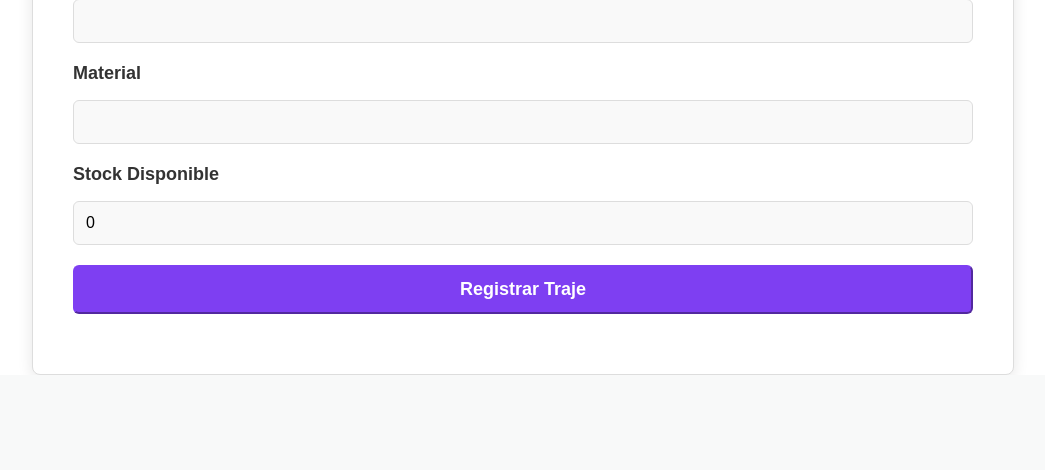
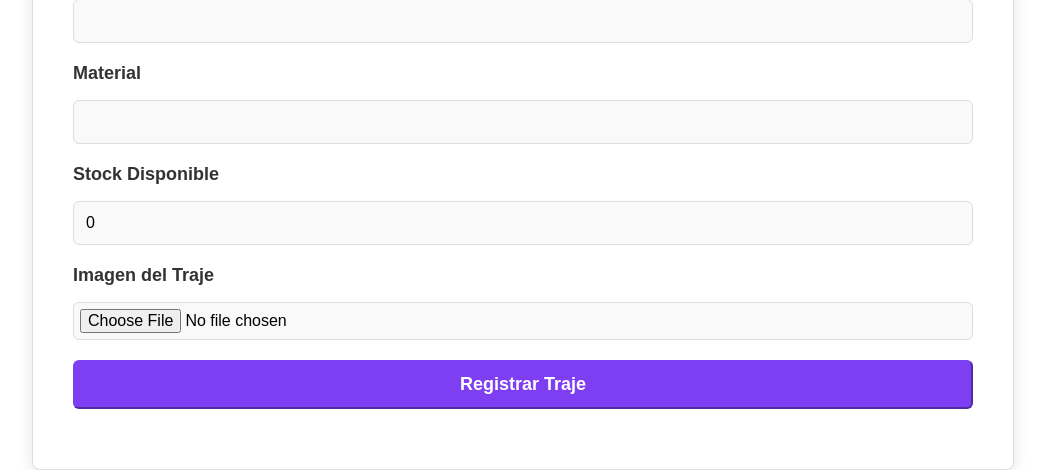
Before and after one commit to Dante1128/Trajes-Folkloricos-3d, a Django app: page /registrar_traje/ in a window 1280 px wide. Shown: the part 1024-1494 px from the top of the page, without its empty margins (117-1162 px from the left). Before the commit the page ends 1399 px from the top, so only its background shows below. Run offline with Django 5.2, Linux system fonts and the light colour scheme; data that the repository does not hold is empty; some web fonts are replaced.

Commit message:
ultimo cambio

```diff
--- a/cuenta/forms.py
+++ b/cuenta/forms.py
@@ -52,6 +52,7 @@ class TrajeForm(forms.ModelForm):
             'color_principal',
             'material',
             'stock_disponible',
+             'imagen',
         ]
 
 
--- a/cuenta/models.py
+++ b/cuenta/models.py
@@ -32,10 +32,11 @@ class Usuario(models.Model):
 class Categoria(models.Model):
     nombre = models.CharField(max_length=100)
     descripcion = models.TextField()
-    imagen = models.ImageField(upload_to='media/', null=True, blank=True)
+    imagen = models.ImageField(upload_to='media/categoria', null=True, blank=True)
 
     def __str__(self):
         return self.nombre
+
 
 class Traje(models.Model):
     GENERO_CHOICES = [
@@ -44,7 +45,7 @@ class Traje(models.Model):
     ]
 
     nombre = models.CharField(max_length=100)
-    categoria = models.ForeignKey(Categoria, on_delete=models.CASCADE)
+    categoria = models.ForeignKey('Categoria', on_delete=models.CASCADE)
     region = models.CharField(max_length=100)
     descripcion = models.TextField()
     talla = models.CharField(max_length=20)
@@ -52,7 +53,7 @@ class Traje(models.Model):
     color_principal = models.CharField(max_length=50)
     material = models.CharField(max_length=100)
     stock_disponible = models.PositiveIntegerField(default=0)
-
+    imagen = models.ImageField(upload_to='trajes', null=True, blank=True)
 
     def __str__(self):
         return f"{self.nombre} - {self.region} ({self.talla})"
@@ -60,7 +61,6 @@ class Traje(models.Model):
     class Meta:
         verbose_name = "Traje"
         verbose_name_plural = "Trajes"
-
 
 class Modelo3D(models.Model):
     traje = models.OneToOneField(  # Nombre de campo corregido a minúsculas
--- a/cuenta/templates/catalogo/administracionCatalogo.html
+++ b/cuenta/templates/catalogo/administracionCatalogo.html
@@ -48,7 +48,7 @@
             {% endfor %}
         </div>
 
-        <!-- Agregar el botón al final de la página -->
+
         <div class="text-center mt-4">
             <a href="{% url 'registrar_traje' %}" class="btn btn-success" style="background-color: #28a745; border-color: #28a745;">
                 <i class="fas fa-plus-circle"></i> Registrar nuevo traje
--- a/cuenta/templates/catalogo/registrar_traje.html
+++ b/cuenta/templates/catalogo/registrar_traje.html
@@ -55,6 +55,13 @@
             <label for="id_stock_disponible">Stock Disponible</label>
             {{ form.stock_disponible }}
         </div>
+        <div class="form-group">
+    <label for="id_imagen">Imagen del Traje</label>
+    {{ form.imagen }}
+</div>
+
+
+
 
         <div class="form-group">
             <button type="submit" class="btn btn-primary btn-submit">Registrar Traje</button>
```
Also changed, not shown: cuenta/migrations/0005_traje_imagen.py (added), cuenta/static/media/ricahrd.jpg (deleted), cuenta/static/media/richard.jpeg (deleted), media/media/categoria/espectrograma.png (added).
